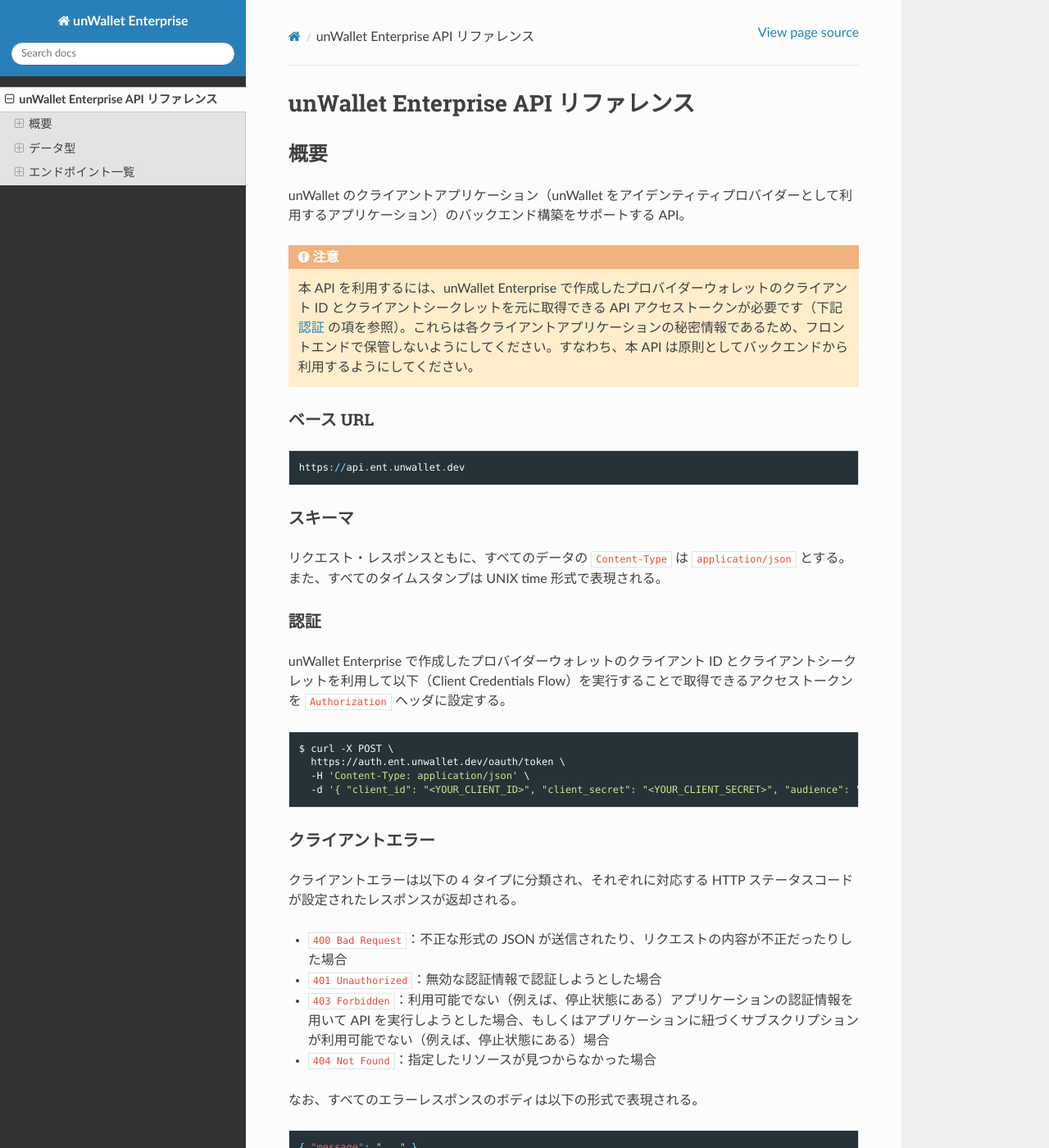
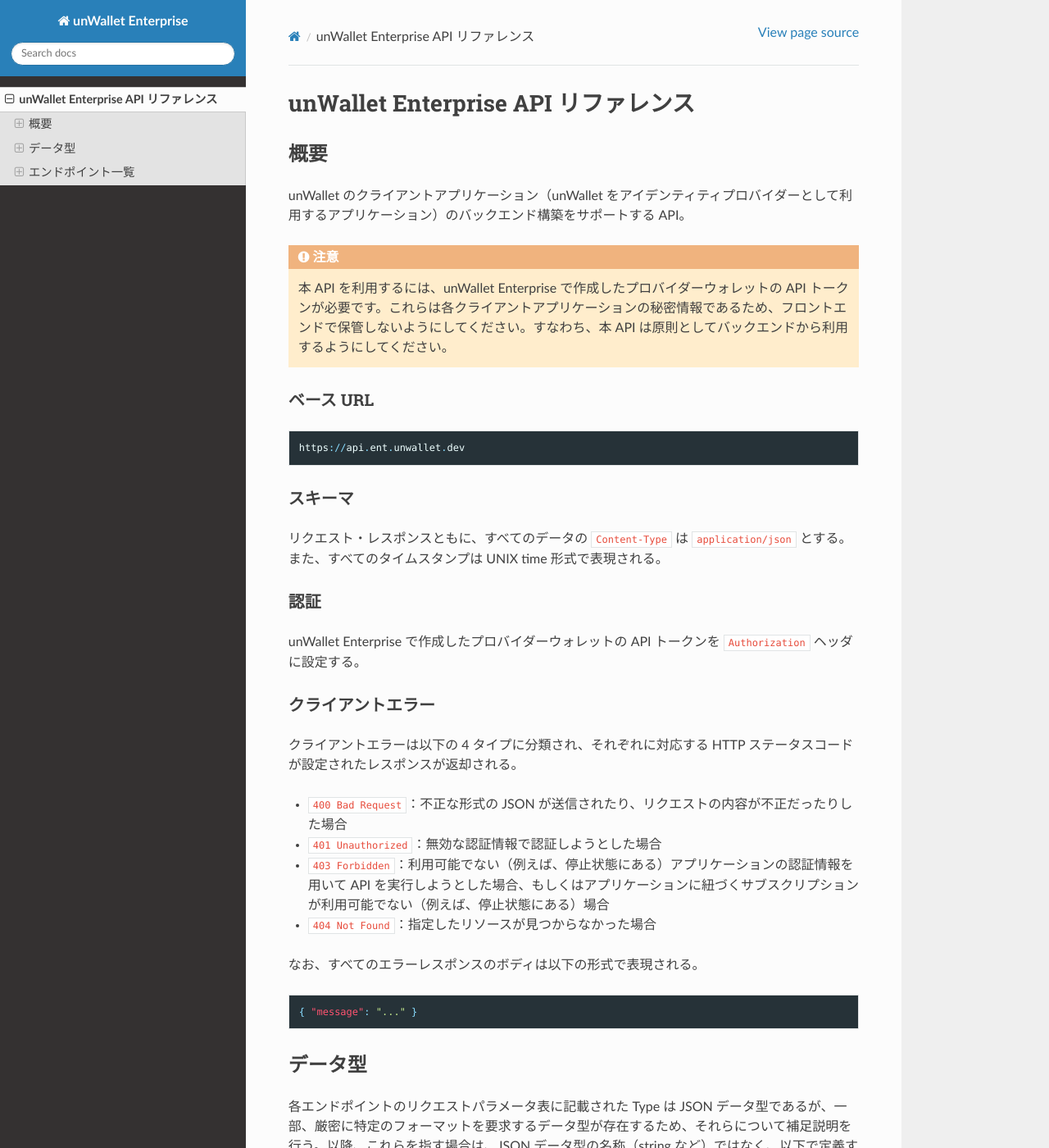
Before and after one commit to SIVIRA/unwallet-ent-dev-documents, a Sphinx documentation site: the page built from docs/source/unwallet-ent-api.rst, in a window 1280 px wide and 1400 px high. Shown: the whole window at 82% size. Built offline with Sphinx 7.4.7 and the Read the Docs theme 2.0.0, drawn with Linux system fonts in a browser that asks for light colours.

Commit message:
update about auth

```diff
--- a/docs/source/unwallet-ent-api.rst
+++ b/docs/source/unwallet-ent-api.rst
@@ -9,7 +9,7 @@
 
 .. caution::
 
-  本 API を利用するには、unWallet Enterprise で作成したプロバイダーウォレットのクライアント ID とクライアントシークレットを元に取得できる API アクセストークンが必要です（下記 :ref:`認証 <auth>` の項を参照）。これらは各クライアントアプリケーションの秘密情報であるため、フロントエンドで保管しないようにしてください。すなわち、本 API は原則としてバックエンドから利用するようにしてください。
+  本 API を利用するには、unWallet Enterprise で作成したプロバイダーウォレットの API トークンが必要です。これらは各クライアントアプリケーションの秘密情報であるため、フロントエンドで保管しないようにしてください。すなわち、本 API は原則としてバックエンドから利用するようにしてください。
 
 ベース URL
 ----------
@@ -28,14 +28,7 @@
 認証
 ----
 
-unWallet Enterprise で作成したプロバイダーウォレットのクライアント ID とクライアントシークレットを利用して以下（Client Credentials Flow）を実行することで取得できるアクセストークンを ``Authorization`` ヘッダに設定する。
-
-.. code-block:: sh
-
-    $ curl -X POST \
-      https://auth.ent.unwallet.dev/oauth/token \
-      -H 'Content-Type: application/json' \
-      -d '{ "client_id": "<YOUR_CLIENT_ID>", "client_secret": "<YOUR_CLIENT_SECRET>", "audience": "https://api.ent.unwallet.dev", "grant_type": "client_credentials" }'
+unWallet Enterprise で作成したプロバイダーウォレットの API トークンを ``Authorization`` ヘッダに設定する。
 
 クライアントエラー
 ------------------
```
